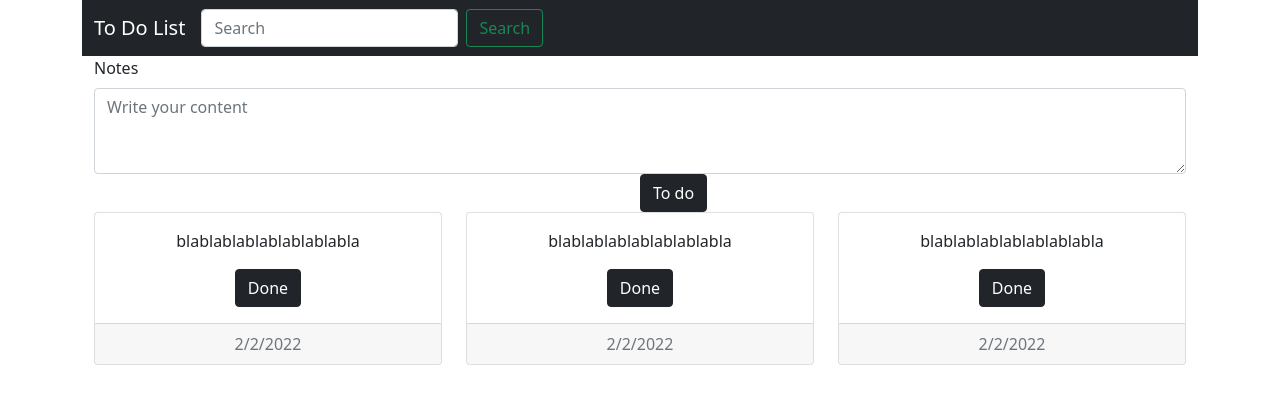
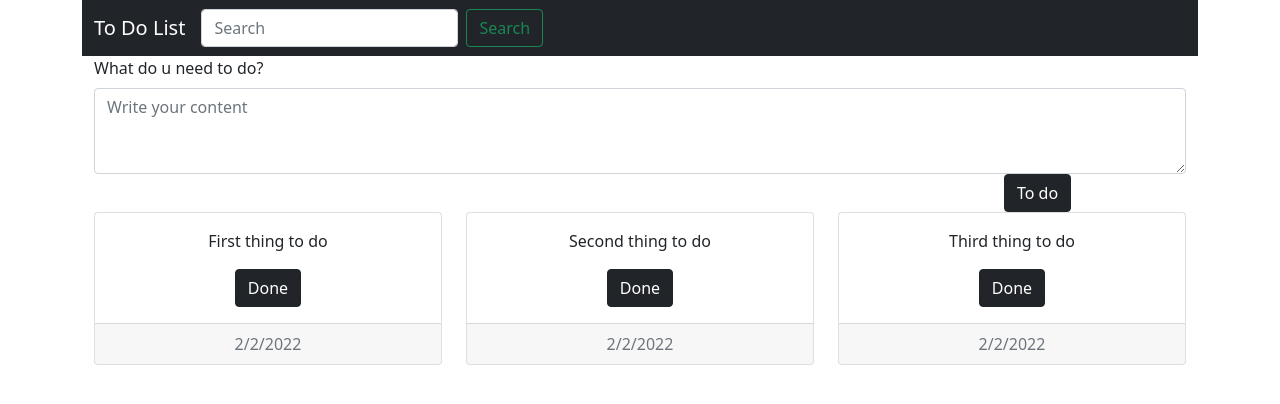
Before and after one commit to Sufien/To-do-list, a React (Create React App) app: page / in a window 1280 px wide. Shown: the top 404 px of the page. Built offline with nearby package versions, Linux system fonts and the light colour scheme.

Commit message:
function to delete cards on the Done button

```diff
--- a/src/App.js
+++ b/src/App.js
@@ -5,7 +5,7 @@ import Card from './components/Card';
 import Form from './components/Form';
 import ContentManager from './components/ContentManager';
 
-const text = ["blablablablablablablabla", "blablablablablablablabla", "blablablablablablablabla"];
+const text = ["First thing to do", "Second thing to do", "Third thing to do"];
 
 function App() {
   return (
--- a/src/components/Card.jsx
+++ b/src/components/Card.jsx
@@ -5,12 +5,21 @@ var today = new Date().toLocaleDateString();
 
 function Card(props) {
   const arr = props.data;
+  const [description, setDescription] = useState("");
+
+
+  function handleDelete(e){
+    const name = e.target.getAttribute('data-name');
+    props.handleDelete(name);
+}
+
+
   const listItems = arr.map((content) =>
     <div class="col">
       <div class="card text-center">
         <div class="card-body">
           <p class="card-text">{content}</p>
-          <button type="button" class="btn btn-dark">Done</button>
+          <button type="button" class="btn btn-dark" data-name={content} onClick={handleDelete}>Done</button>
         </div>
         <div class="card-footer text-muted">
           {today}
--- a/src/components/ContentManager.jsx
+++ b/src/components/ContentManager.jsx
@@ -10,12 +10,20 @@ function ContentManager(props) {
     function addContent(description){
         setText([...text, description])
     }
+    function deleteContent(name){
+        var array = [...text];
+        var index = array.indexOf(name);
+        if (index !== -1) {
+            array.splice(index, 1);
+            setText([...array]);
+        }
+    }
 
 
     return (
         <div>
             <Form handleSubmit={addContent}/>
-            <Card data={text}/>
+            <Card data={text} handleDelete={deleteContent}/>
         </div>
      );
 }
--- a/src/components/Form.jsx
+++ b/src/components/Form.jsx
@@ -13,7 +13,7 @@ function Form(props) {
             props.handleSubmit(content);
             setContent("");
         }
-        e.preventDefatl();
+        e.preventDefault();
     }
 
 
@@ -23,12 +23,12 @@ function Form(props) {
             <div class="container">
                 <div class="row justify-content-center">
                         <div class="col">
-                            <label for="exampleFormControlTextarea1" class="form-label">Notes</label>
+                            <label for="exampleFormControlTextarea1" class="form-label">What do u need to do?</label>
                             <textarea class="form-control" id="exampleFormControlTextarea1" rows="3" placeholder="Write your content" onChange={handleChange}></textarea>
                         </div>
                     </div>
                 <div class="row-12 justify-content-center">
-                    <div class="col offset-6">
+                    <div class="col offset-10">
                         <button type="submit" class="btn btn-dark">To do</button>
                     </div>
 
```
